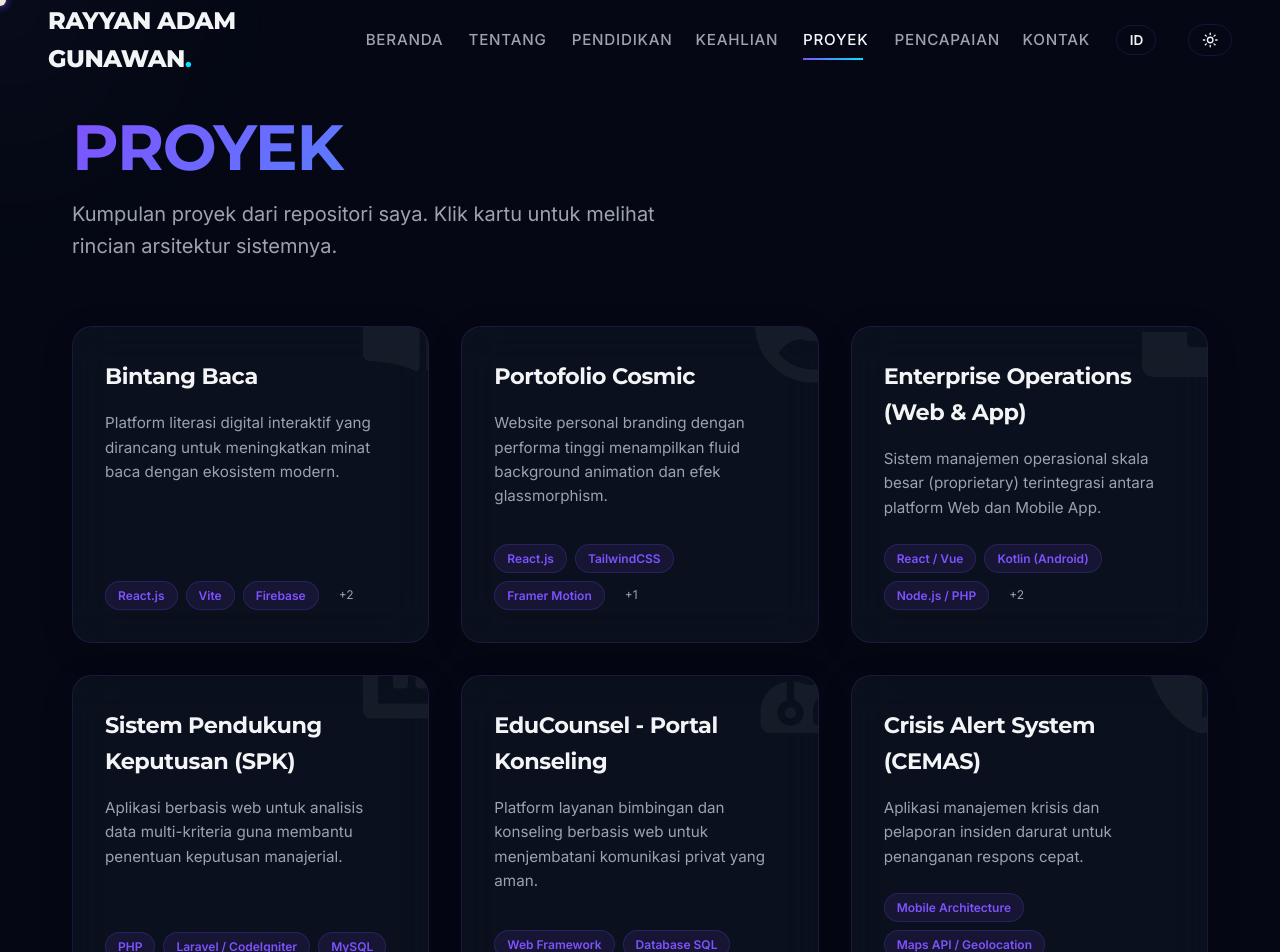
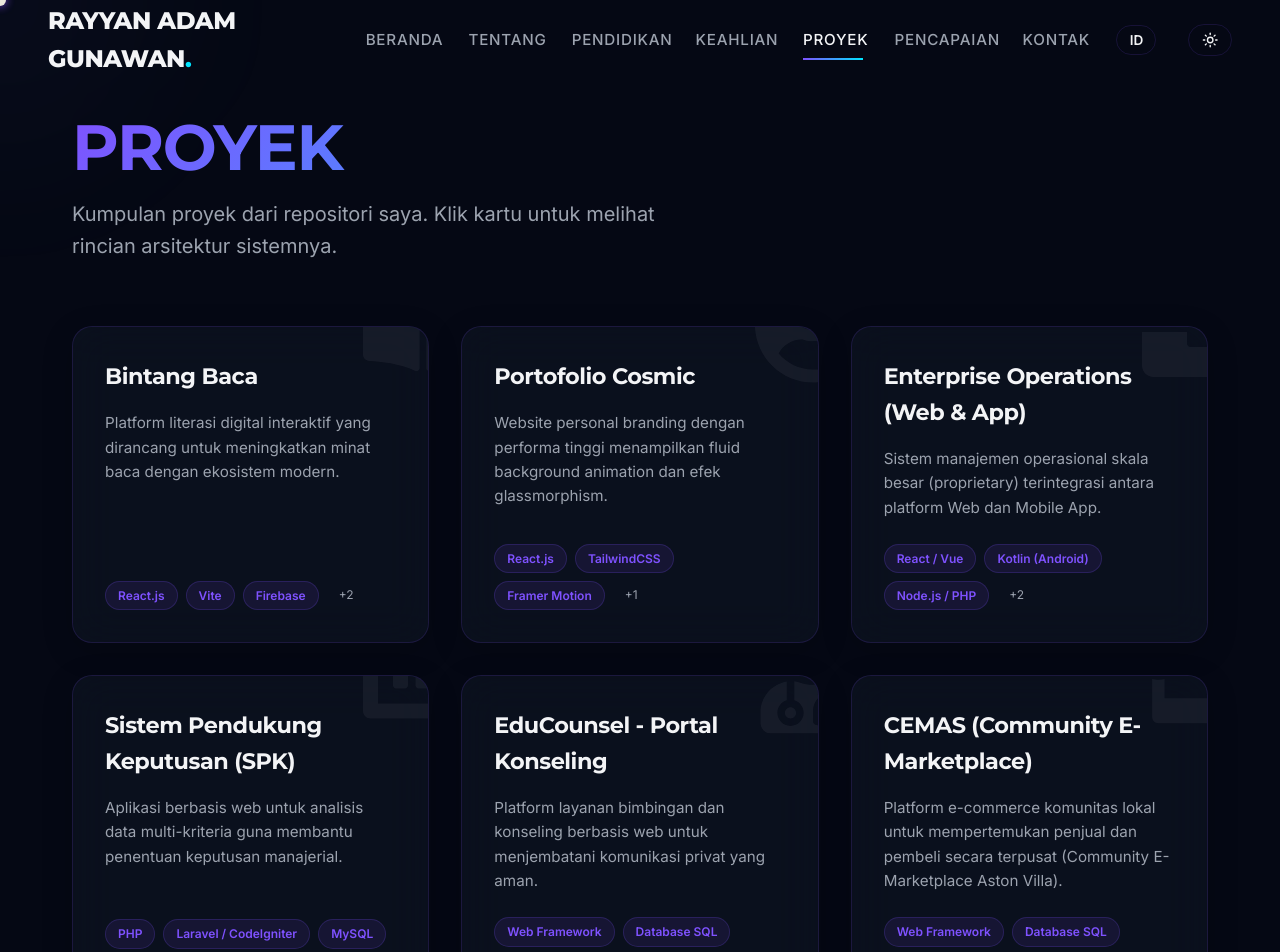
Before and after one commit to rayyanadamgunawan/portofolio_rayyan, a React (Vite) app: page /projects in a window 1280 px wide. Shown: the top 952 px of the page. Built offline with nearby package versions, Linux system fonts and the light colour scheme.

Commit message:
fix: update CEMAS project to reflect Community E-Marketplace Aston Villa (nelay)

```diff
--- a/src/pages/Projects.jsx
+++ b/src/pages/Projects.jsx
@@ -1,7 +1,7 @@
 import React, { useContext, useState } from 'react';
 import { LangContext } from '../contexts/LangContext';
 import { motion, AnimatePresence } from 'framer-motion';
-import { FaGithub, FaExternalLinkAlt, FaRocket, FaTimes, FaBookOpen, FaUserCircle, FaBriefcase, FaChartBar, FaUserMd, FaShieldAlt } from 'react-icons/fa';
+import { FaGithub, FaExternalLinkAlt, FaRocket, FaTimes, FaBookOpen, FaUserCircle, FaBriefcase, FaChartBar, FaUserMd, FaShieldAlt, FaStore } from 'react-icons/fa';
 
 const manualProjects = [
   {
@@ -123,25 +123,25 @@ const manualProjects = [
   },
   {
     id: 6,
-    title: 'Crisis Alert System (CEMAS)',
-    titleEn: 'Crisis Alert System (CEMAS)',
-    icon: <FaShieldAlt size={40} />,
-    description: 'Aplikasi manajemen krisis dan pelaporan insiden darurat untuk penanganan respons cepat.',
-    descriptionEn: 'Crisis management and emergency incident reporting application for rapid response handling.',
-    fullDesc: 'Aplikasi ini dirancang sebagai instrumen pelaporan dan peringatan dini (early warning system). Fungsionalitas intinya memungkinkan pengguna untuk mengirimkan sinyal bahaya atau laporan insiden beserta koordinat lokasi secara instan. Sistem command center kemudian akan menerima notifikasi tersebut secara real-time untuk melakukan tindakan penanggulangan (dispatch).',
-    fullDescEn: 'This application is designed as an early warning and reporting instrument. Its core functionality allows users to instantly send distress signals or incident reports along with location coordinates. The command center system then receives these notifications in real-time to dispatch countermeasures.',
+    title: 'CEMAS (Community E-Marketplace)',
+    titleEn: 'CEMAS (Community E-Marketplace)',
+    icon: <FaStore size={40} />,
+    description: 'Platform e-commerce komunitas lokal untuk mempertemukan penjual dan pembeli secara terpusat (Community E-Marketplace Aston Villa).',
+    descriptionEn: 'Local community e-commerce platform to centrally connect buyers and sellers (Community E-Marketplace Aston Villa).',
+    fullDesc: 'Aplikasi CEMAS (Community E-Marketplace Aston Villa) dirancang khusus sebagai ekosistem jual-beli digital untuk komunitas atau perumahan. Fungsionalitas utamanya meliputi manajemen etalase produk bagi warga, sistem keranjang belanja, proses checkout, dan pemantauan status pesanan. Sistem ini bertujuan untuk mendigitalisasi ekonomi lokal dengan antarmuka yang sangat mudah digunakan (user-friendly).',
+    fullDescEn: 'The CEMAS (Community E-Marketplace Aston Villa) application is specifically designed as a digital trading ecosystem for local communities. Its core functionality includes product storefront management for residents, a shopping cart system, checkout processes, and order status tracking. This system aims to digitalize the local economy with a highly user-friendly interface.',
     features: [
-      'Laporan Insiden Berbasis Geolocation: Melampirkan titik GPS pengguna secara otomatis saat tombol darurat ditekan.',
-      'Push Notifications Real-time: Sistem notifikasi broadcast yang menembus perangkat admin dalam hitungan detik.',
-      'Dashboard Command Center: Tampilan peta interaktif bagi admin untuk melacak dan mengelola titik insiden secara visual.'
+      'Manajemen Etalase Warga: Fasilitas bagi anggota komunitas untuk membuka toko dan mengelola stok inventaris mereka sendiri.',
+      'Sistem Checkout Seamless: Alur transaksi dan pemesanan yang dioptimalkan agar mudah dipahami oleh pengguna dari berbagai kalangan usia.',
+      'Dashboard Pemantauan Pesanan: Panel khusus untuk melacak status transaksi dari pemesanan hingga pengiriman.'
     ],
     featuresEn: [
-      'Geolocation-based Incident Reports: Automatically attaches user GPS points when emergency button is pressed.',
-      'Real-time Push Notifications: Broadcast notification system that reaches admin devices in seconds.',
-      'Command Center Dashboard: Interactive map view for admins to visually track and manage incident points.'
+      'Resident Storefront Management: Facility for community members to open stores and manage their own inventory stock.',
+      'Seamless Checkout System: Transaction and ordering flow optimized for ease of use across all age groups.',
+      'Order Tracking Dashboard: Dedicated panel to track transaction status from ordering to delivery.'
     ],
-    tech: ['Mobile Architecture', 'Maps API / Geolocation', 'Firebase Cloud Messaging', 'Web Admin Panel'],
-    link: null,
+    tech: ['Web Framework', 'Database SQL', 'REST API', 'Payment/Cart System'],
+    link: 'https://github.com/rayyanadamgunawan/nelay',
     demo: null
   }
 ];
```
